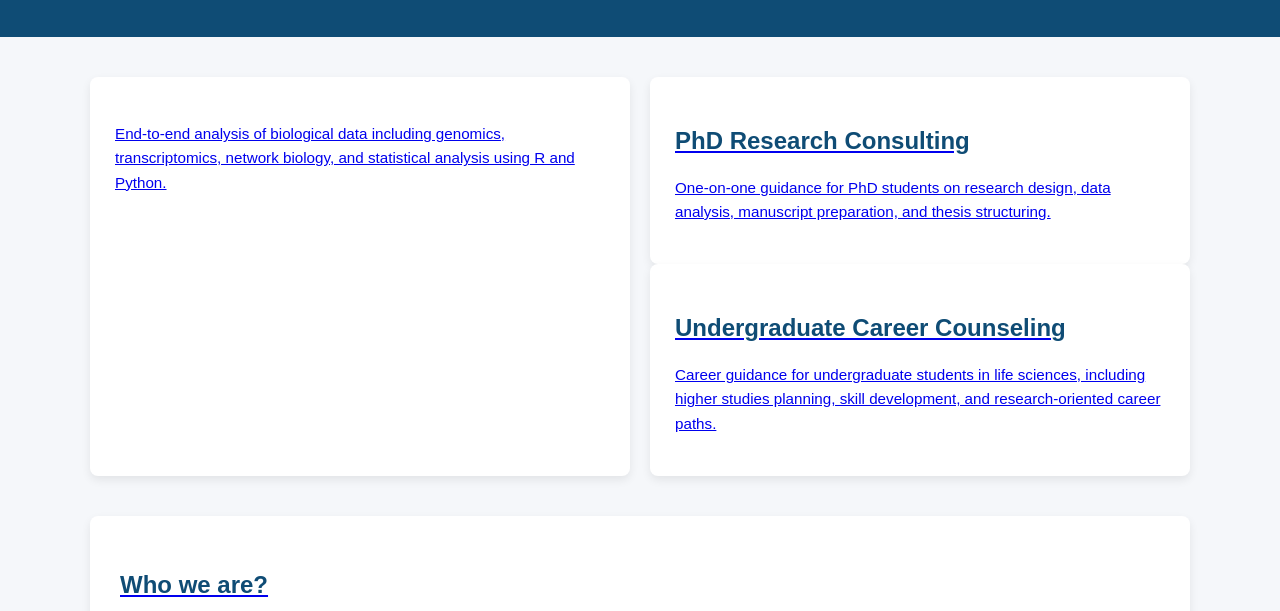
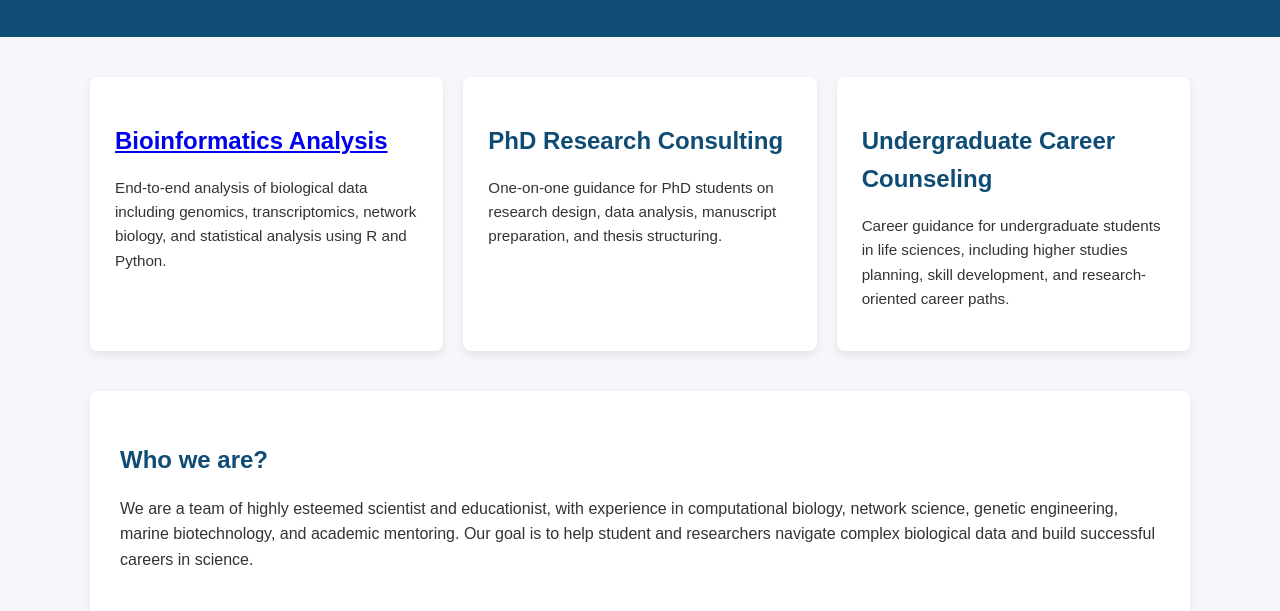
Before and after one commit to Rahul-bio/data_consultancy, a plain HTML site: page index.html in a window 1280 px wide. Shown: the part 189-800 px from the top of the page. Drawn offline with Linux system fonts and the light colour scheme.

Commit message:
Update index.html

```diff
--- a/index.html
+++ b/index.html
@@ -113,7 +113,7 @@
   <div class="container">
     <section class="services">
       <div class="card">
-        <h2> <a href = "bioinformatics.html" Bioinformatics Analysis </a></h2>
+        <h2> <a href = "bioinformatics.html"> Bioinformatics Analysis </a></h2>
         <p>
           End-to-end analysis of biological data including genomics, transcriptomics,
           network biology, and statistical analysis using R and Python.
```
